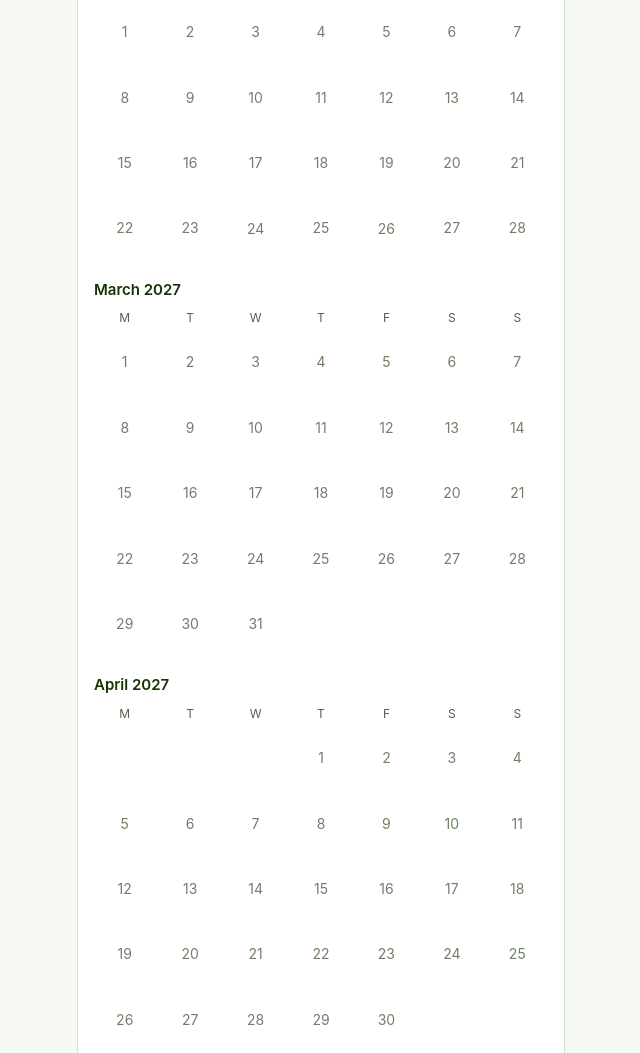
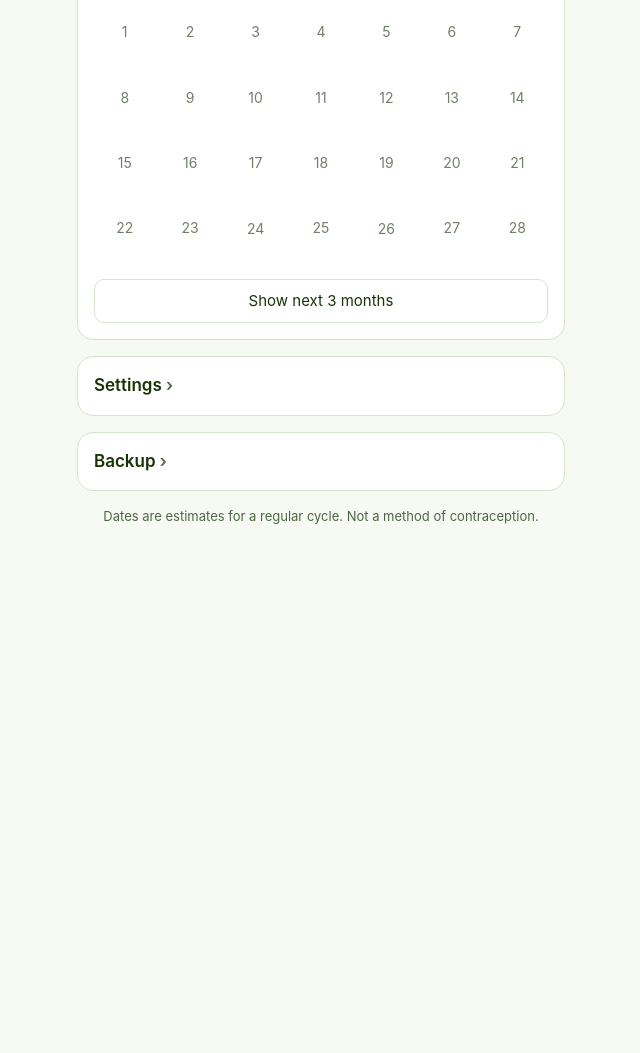
Before and after one commit to PhilipMortiboy/home-apps, a plain HTML site: page planner/index.html in a window 1280 px wide. Shown: the part 1862-2915 px from the top of the page, without its empty margins (319-959 px from the left). After the commit the page ends 2429 px from the top, so only its background shows below. Drawn offline with Linux system fonts and the light colour scheme.

Commit message:
Update planner

```diff
--- a/planner/index.html
+++ b/planner/index.html
@@ -149,6 +149,7 @@ textarea { width: 100%; min-height: 90px; font-size: 13px; margin-top: 8px; }
     </div>
     <button id="toggle-past" class="hidden" style="width:100%;margin-bottom:12px"></button>
     <div id="calendar"></div>
+    <button id="more-months" style="width:100%">Show next 3 months</button>
   </section>
 
   <section class="card">
@@ -197,7 +198,8 @@ textarea { width: 100%; min-height: 90px; font-size: 13px; margin-top: 8px; }
 const STORE_KEY = "melilou-maker-v1";
 const DEFAULT_CYCLE = 28;
 const MIN_GAP = 15, MAX_GAP = 45;
-const MONTHS_AHEAD = 12, MONTHS_BACK_MAX = 12;
+const MONTHS_STEP = 3, MONTHS_AHEAD_MAX = 24, MONTHS_BACK_MAX = 12;
+let monthsAhead = MONTHS_STEP;
 const PHASE_NAMES = { period: "Period", follicular: "Follicular", ovulation: "Ovulation", luteal: "Luteal" };
 
 // ---------- dates as whole day numbers (UTC based, so no DST surprises) ----------
@@ -358,7 +360,8 @@ function renderCalendar() {
   }
   const startY = y + Math.floor(m / 12), startM = ((m % 12) + 12) % 12;
   const logged = new Set(state.starts.map(toNum));
-  const totalMonths = (now.getUTCFullYear() - startY) * 12 + (now.getUTCMonth() - startM) + MONTHS_AHEAD + 1;
+  const totalMonths = (now.getUTCFullYear() - startY) * 12 + (now.getUTCMonth() - startM) + monthsAhead + 1;
+  $("more-months").classList.toggle("hidden", monthsAhead >= MONTHS_AHEAD_MAX);
   for (let k = 0; k < totalMonths; k++) {
     const yy = startY + Math.floor((startM + k) / 12), mm = (startM + k) % 12;
     const first = Date.UTC(yy, mm, 1) / 864e5;
@@ -404,6 +407,7 @@ function renderSettings() {
 
 function render() { renderToday(); renderLog(); renderSettings(); renderCalendar(); }
 $("toggle-past").onclick = () => { showPast = !showPast; renderCalendar(); };
+$("more-months").onclick = () => { monthsAhead = Math.min(monthsAhead + MONTHS_STEP, MONTHS_AHEAD_MAX); renderCalendar(); };
 document.querySelectorAll("[data-show]").forEach(b => {
   b.onclick = () => { state[b.dataset.show] = !state[b.dataset.show]; save(); renderToday(); renderCalendar(); };
 });
```
